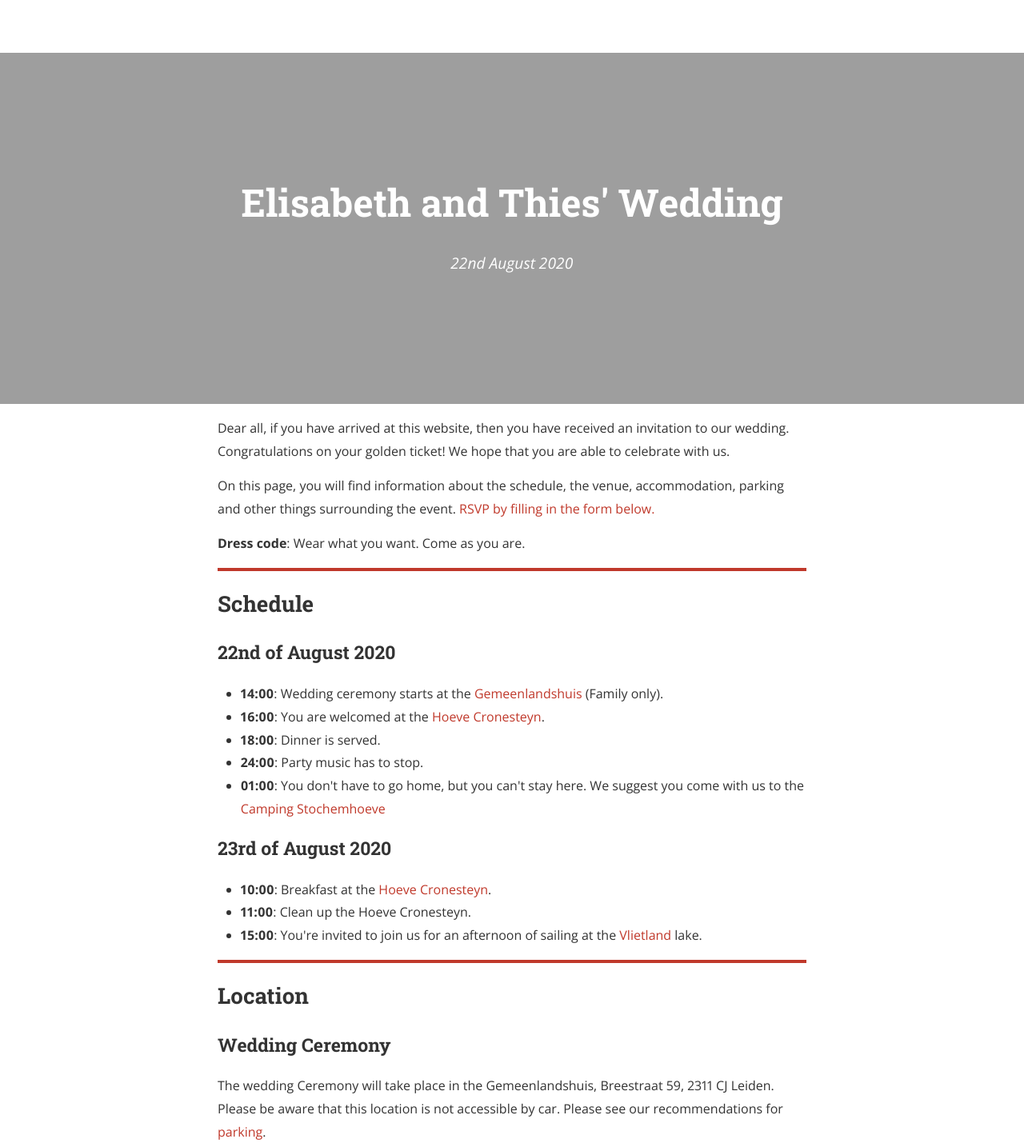
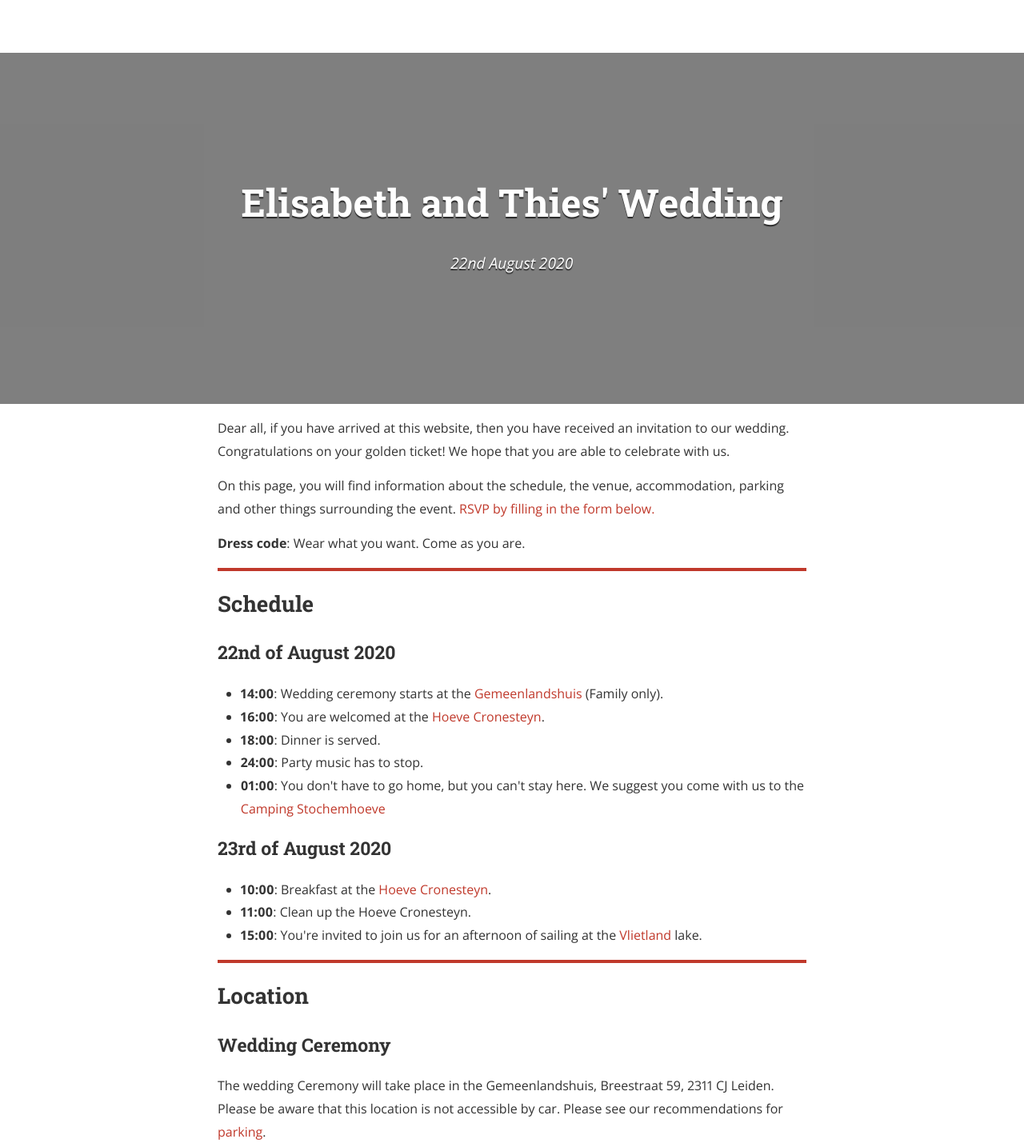
Before and after one commit to thiesgehrmann/heijmans-gehrmann, a Jekyll site: the page built from index.html, in a window 1280 px wide. Shown: the part 100-1529 px from the top of the page at 80% size. Built offline with Jekyll 4.4.1, drawn with Linux system fonts in a browser that asks for light colours; nearby versions of some CDN libraries; grey boxes are pictures that could not be loaded.

Commit message:
Update _layout.scss

```diff
--- a/_sass/_layout.scss
+++ b/_sass/_layout.scss
@@ -87,7 +87,7 @@ pre code.hljs {
 	text-align: center;
 	&.has-cover {
 		color: $white;
-		text-shadow: 0 2px 1px rgba(0,0,0,0) !important;
+		text-shadow: 0 2px 1px rgba(0,0,0,0.67) !important;
 		background-position: 50% 50%;
 		background-size: cover;
 		.title {
@@ -100,7 +100,7 @@ pre code.hljs {
 	.scrim {
 		padding: 3em 1em;
 		&.has-cover {
-			background-color: rgba(0,0,0,0);
+			background-color: rgba(0,0,0,0.2);
 			padding: 6em 1em !important;
 			@include media($tablet) {
 				padding: 9em 1em !important;
```
